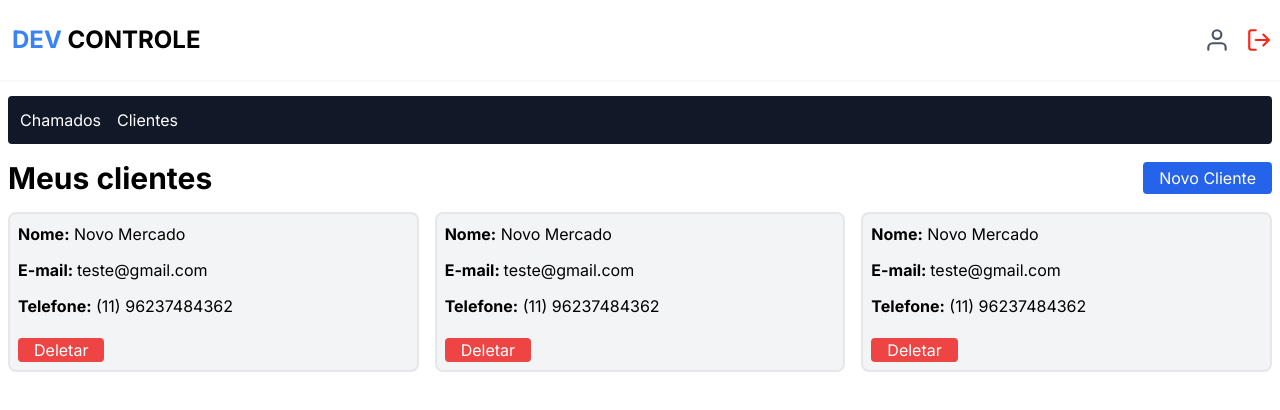
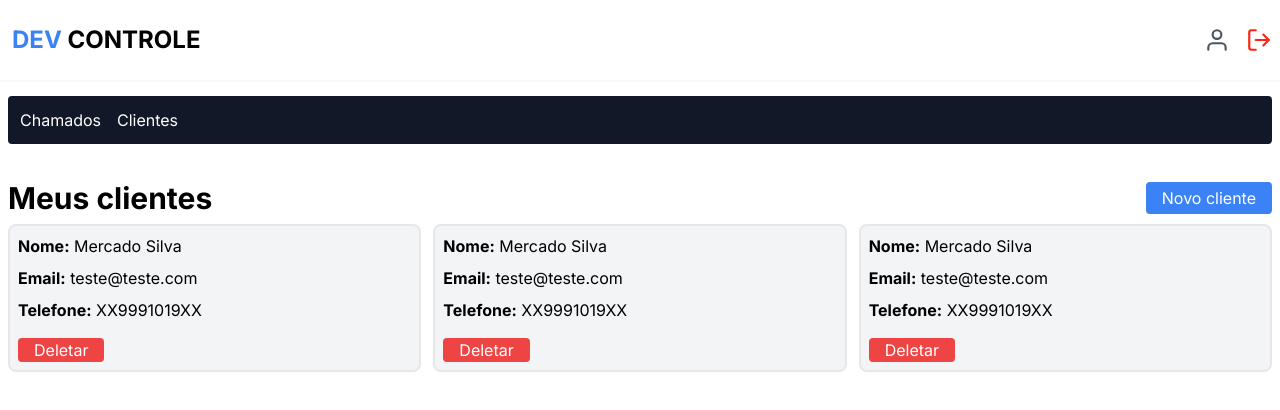
Before and after one commit to tricia-sz/dev_ctrl-e, a Next.js app: page /dashboard/customer in a window 1280 px wide. Shown: the top 410 px of the page. Built offline with nearby package versions, Linux system fonts and the light colour scheme; no server answers; sample sign-in values are in the browser's storage.

Commit message:
Cadastrando cliente

```diff
--- a/package.json
+++ b/package.json
@@ -12,6 +12,7 @@
     "@auth/prisma-adapter": "^2.7.2",
     "@hookform/resolvers": "^3.9.1",
     "@prisma/client": "^5.21.1",
+    "axios": "^1.7.7",
     "next": "15.0.2",
     "next-auth": "^4.24.10",
     "react": "^18.3.1",
--- a/src/app/api/customer/route.ts
+++ b/src/app/api/customer/route.ts
@@ -1,20 +1,22 @@
-import { authOptions } from "@/lib/auth"
-import { getServerSession } from "next-auth"
-import { NextResponse } from "next/server"
-import prismaClient from "@/lib/prisma"
 
-export async function POST(request: Request) {
+import { NextResponse } from 'next/server'
+import { getServerSession } from 'next-auth'
+import { authOptions } from '@/lib/auth'
+import prismaClient from '@/lib/prisma'
+
+
+export async function POST(request: Request){
   const session = await getServerSession(authOptions);
 
-    if(!session || !session.user) {
-        return NextResponse.json({error: "Not Authorized"}, {status: 401})
+  if(!session || !session.user){
+    return NextResponse.json({ error: "Not authorized" }, { status: 401 })
   }
 
-    const {name, email, phone, address, userId} =  await  request.json();
+  const { name, email, phone, address, userId } = await request.json();
 
   try{
     await prismaClient.customer.create({
-            data: {
+      data:{
         name,
         phone,
         email,
@@ -23,12 +25,10 @@ export async function POST(request: Request) {
       }
     })
 
-        return NextResponse.json({message: "Cliente cadastrado com sucesso!"})
+    return NextResponse.json({ message: "Cliente cadastrado com sucesso!" })
 
   }catch(err){
-        return NextResponse.json({error: "failed create new customerd"}, {status: 400})
+    return NextResponse.json({ error: "Failed crete new customer" }, { status: 400 })
   }
 
-
-
 }
--- a/src/app/dashboard/customer/components/card/index.tsx
+++ b/src/app/dashboard/customer/components/card/index.tsx
@@ -1,18 +1,17 @@
+
+
 export function CardCustomer() {
   return (
-        <>
-            <article className="flex flex-col bg-gray-100 border-2 p-2 rounded-lg gap-3 hover:scale-105 duration-300">
-                <h2 className="">
-                    <a className="font-bold">Nome:</a> Novo Mercado
+    <article className="flex flex-col bg-gray-100 border-2 p-2 rounded-lg gap-2 hover:scale-105 duration-300">
+      <h2>
+        <a className="font-bold">Nome:</a> Mercado Silva
       </h2>
-                <p><a className="font-bold">E-mail: </a>teste@gmail.com</p>
-                <p><a className="font-bold">Telefone:</a> (11) 96237484362</p>
+      <p><a className="font-bold">Email:</a> teste@teste.com</p>
+      <p><a className="font-bold">Telefone:</a> XX9991019XX</p>
 
       <button className="bg-red-500 px-4 rounded text-white mt-2 self-start">
         Deletar
       </button>
     </article>
-
-        </>
   )
 }
--- a/src/app/dashboard/customer/components/form/form.tsx
+++ /dev/null
@@ -1,80 +0,0 @@
-"use client"
-import {useForm} from "react-hook-form"
-import {z} from "zod"
-import { zodResolver } from "@hookform/resolvers/zod"
-import { Input } from "@/components/input"
-
-const schema = z.object({
-    name: z.string().min(1, "O campo nome é obrigatório"),
-    email: z.string().email("Digite um email valido.").min(1, "O email é obrigatório."),
-    phone: z.string().refine((value) => {
-      return /^(?:\(\d{2}\)\s?)?\d{9}$/.test(value) || /^\d{2}\s\d{9}$/.test(value) || /^\d{11}$/.test(value)
-    }, {
-      message: "O numero de telefone deve estar (DD) 999999999"
-    }),
-    address: z.string(),
-  })
-
-  type FormData = z.infer<typeof schema>
-
-export function NewCustomerForm() {
-    const { register, handleSubmit, formState: { errors } } = useForm<FormData>({
-        resolver: zodResolver(schema)
-      })
-
-      function handleRegisterCustomer(data: FormData) {
-        console.log(data);
-
-
-      }
-
-    return (
-        <form className="flex flex-col mt-6" onSubmit={handleSubmit(handleRegisterCustomer)}>
-            <label className="mb-1 text-lg font-medium">Nome Completo</label>
-            <Input
-                type="text"
-                name="name"
-                placeholder="Digite o nome completo"
-                error={errors.name?.message}
-                register={register}
-            />
-
-            <section className="flex gap-2 mt-2 my-2 flex-col sm:flex-row">
-                <div className="flex-1">
-                <label className="mb-1 text-lg font-medium">Telefone</label>
-                <Input
-                    type="string"
-                    name="phone"
-                    placeholder="Exemplo: (DD) 98999-9999"
-                    error={errors.phone?.message}
-                    register={register}
-                />
-                </div>
-
-                <div className="flex-1">
-                <label className="mb-1 text-lg font-medium">E-mail</label>
-                <Input
-                    type="email"
-                    name="email"
-                    placeholder="Digite o e-mail"
-                    error={errors.email?.message}
-                    register={register}
-                />
-                </div>
-            </section>
-            <label className="mb-1 text-lg font-medium">Endereço Completo</label>
-            <Input
-                type="text"
-                name="address"
-                placeholder="Digite o endereço do cliente"
-                error={errors.address?.message}
-                register={register}
-            />
-
-            <div className="flex justify-center mt-3">
-             <button className="w-64  bg-blue-500 my-4 px-2 h-11 rounded text-white font-bold text-center antialiased">Cadastrar</button>
-            </div>
-
-        </form>
-    )
-}
--- /dev/null
+++ b/src/app/dashboard/customer/components/form/index.tsx
@@ -0,0 +1,97 @@
+"use client"
+
+import { useForm } from 'react-hook-form'
+import { z } from 'zod'
+import { zodResolver } from '@hookform/resolvers/zod'
+import { Input } from '@/components/input'
+import { api } from '@/lib/api'
+import { useRouter } from 'next/navigation'
+
+const schema = z.object({
+  name: z.string().min(1, "O campo nome é obrigatório"),
+  email: z.string().email("Digite um email valido.").min(1, "O email é obrigatório."),
+  phone: z.string().refine((value) => {
+    return /^(?:\(\d{2}\)\s?)?\d{9}$/.test(value) || /^\d{2}\s\d{9}$/.test(value) || /^\d{11}$/.test(value)
+  }, {
+    message: "O numero de telefone deve estar (DD) 999999999"
+  }),
+  address: z.string(),
+})
+
+type FormData = z.infer<typeof schema>
+
+export function NewCustomerForm({ userId }: { userId: string }) {
+  const { register, handleSubmit, formState: { errors } } = useForm<FormData>({
+    resolver: zodResolver(schema)
+  })
+
+  const router = useRouter();
+
+  async function handleRegisterCustomer(data: FormData) {
+    await api.post("/api/customer", {
+      name: data.name,
+      phone: data.phone,
+      email: data.email,
+      address: data.address,
+      userId: userId
+    })
+
+    router.replace("/dashboard/customer")
+
+  }
+
+  return (
+    <form className="flex flex-col mt-6" onSubmit={handleSubmit(handleRegisterCustomer)}>
+      <label className="mb-1 text-lg font-medium">Nome completo</label>
+      <Input
+        type="text"
+        name="name"
+        placeholder="Digite o nome completo"
+        error={errors.name?.message}
+        register={register}
+      />
+
+      <section className="flex gap-2 my-2 flex-col sm:flex-row">
+        <div className="flex-1">
+          <label className="mb-1 text-lg font-medium">Telefone</label>
+          <Input
+            type="text"
+            name="phone"
+            placeholder="Exemplo (DD) 999101900"
+            error={errors.phone?.message}
+            register={register}
+          />
+        </div>
+
+        <div className="flex-1">
+          <label className="mb-1 text-lg font-medium">Email</label>
+          <Input
+            type="email"
+            name="email"
+            placeholder="Digite o email..."
+            error={errors.email?.message}
+            register={register}
+          />
+        </div>
+
+      </section>
+
+      <label className="mb-1 text-lg font-medium">Endereço completo</label>
+      <Input
+        type="text"
+        name="address"
+        placeholder="Digite o endereço do cliente..."
+        error={errors.address?.message}
+        register={register}
+      />
+
+      <button
+        type="submit"
+        className="bg-blue-500 my-4 px-2 h-11 rounded text-white font-bold"
+      >
+        Cadastrar
+      </button>
+
+    </form>
+  )
+}
--- a/src/app/dashboard/customer/new/page.tsx
+++ b/src/app/dashboard/customer/new/page.tsx
@@ -3,7 +3,7 @@ import { authOptions } from "@/lib/auth";
 import { getServerSession } from "next-auth";
 import Link from "next/link"
 import { redirect } from "next/navigation";
-import { NewCustomerForm } from "../components/form/form";
+import { NewCustomerForm } from '../components/form'
 
 export default async function NewCustomer() {
   const session = await getServerSession(authOptions)
@@ -23,7 +23,7 @@ export default async function NewCustomer() {
           <h1 className="text-3xl font-bold">Novo cliente</h1>
         </div>
 
-        <NewCustomerForm />
+        <NewCustomerForm userId={session.user.id} />
 
       </main>
     </Container>
--- a/src/app/dashboard/customer/page.tsx
+++ b/src/app/dashboard/customer/page.tsx
@@ -1,8 +1,9 @@
 import { Container } from '@/components/container'
 import { authOptions } from '@/lib/auth'
 import { getServerSession } from 'next-auth'
+import { redirect } from 'next/navigation'
+
 import Link from 'next/link'
-import { redirect } from 'next/navigation'
 import { CardCustomer } from './components/card'
 
 export default async function Customer() {
@@ -14,18 +15,23 @@ export default async function Customer() {
 
   return (
     <Container>
-      <main className="t-9 mb-2 bg-sc">
+      <main className="mt-9 mb-2">
         <div className="flex items-center justify-between">
           <h1 className="text-3xl font-bold">Meus clientes</h1>
-          <Link href="/dashboard/customer/new" className="bg-blue-600 text-white px-4 py-1 rounded">
-            Novo Cliente
+          <Link href="/dashboard/customer/new" className="bg-blue-500 text-white px-4 py-1 rounded">
+            Novo cliente
           </Link>
         </div>
-        <section className="grid grid-cols-1 sm:grid-cols-2 lg:grid-cols-3 gap-4 mt-4">
-            <CardCustomer />
-            <CardCustomer />
-            <CardCustomer />
+
+        <section className="grid grid-cols-1 sm:grid-cols-2 lg:grid-cols-3 gap-3 mt-2">
+          <CardCustomer />
+
+          <CardCustomer />
+
+          <CardCustomer />
         </section>
+
+
       </main>
     </Container>
   )
--- /dev/null
+++ b/src/lib/api.ts
@@ -0,0 +1,5 @@
+import axios from 'axios'
+
+export const api = axios.create({
+  baseURL: process.env.HOST_URL as string
+})
```
Also changed, not shown: src/components/input/index.tsx (+2 -5 lines), 1 other file (tests, documents, lock files or other folders). Lines whose indentation alone changed are shown as unchanged.
